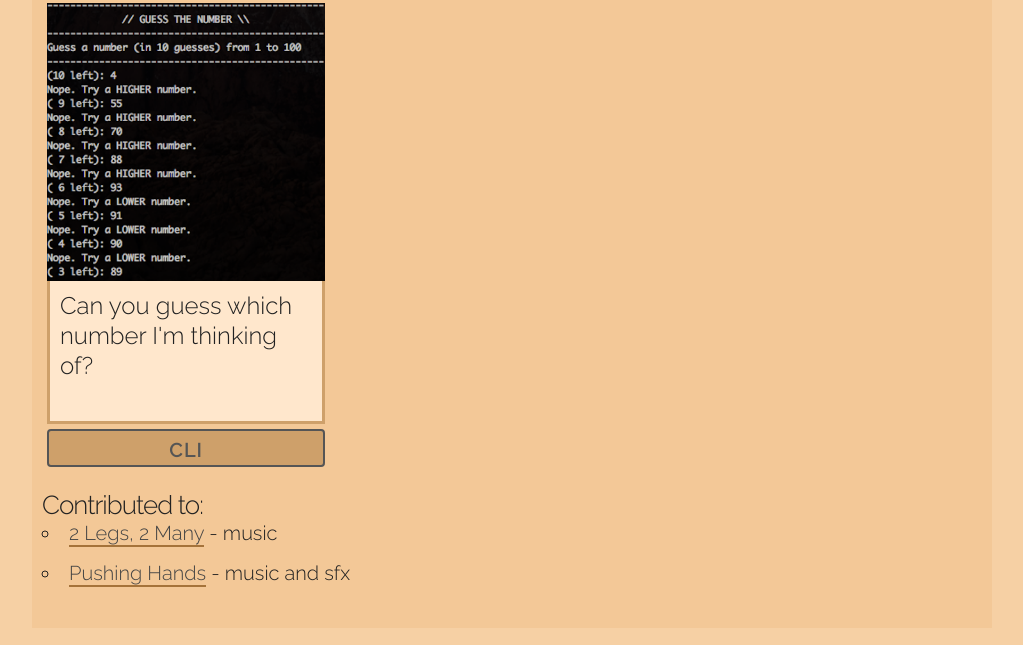
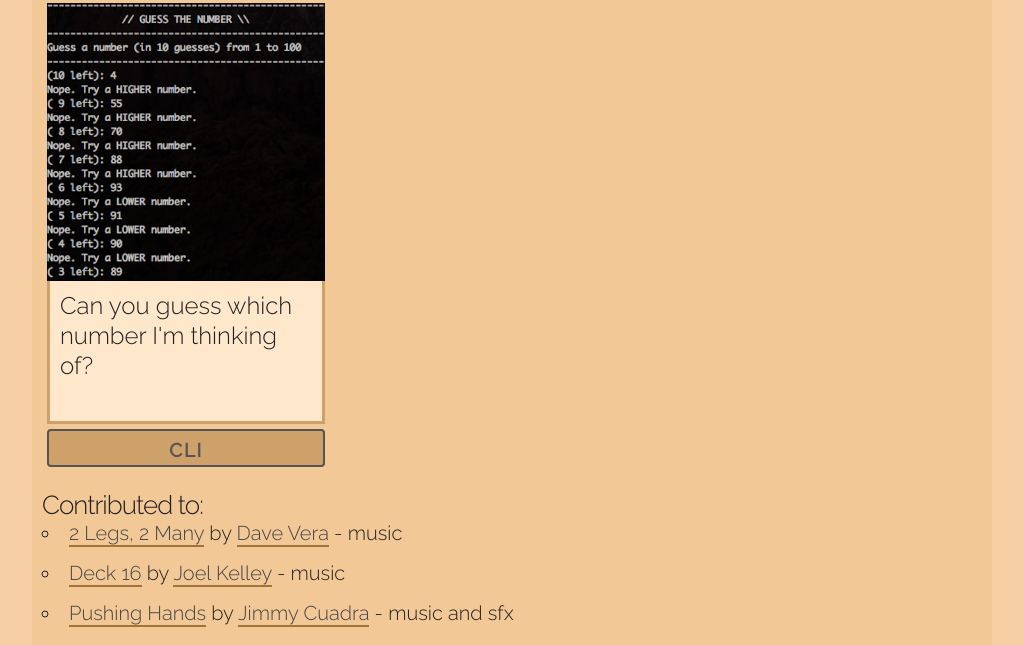
Before and after one commit to michaelchadwick/games-portfolio, a plain HTML site: page index.html in a window 1280 px wide. Shown: the part 1363-2008 px from the top of the page, without its empty margins (128-1151 px from the left). Drawn offline with Linux system fonts and the light colour scheme.

Commit message:
added some more contributed to links

```diff
--- a/index.html
+++ b/index.html
@@ -122,12 +122,12 @@
         <div class="twelve columns">
           <h3>Contributed to:</h3>
           <ul>
-            <li><a href="http://ludumdare.com/compo/ludum-dare-28/?action=preview&uid=29417">2 Legs, 2 Many</a> - music</li>
-            <li><a href="https://github.com/jimmycuadra/pushing-hands">Pushing Hands</a> - music and sfx</li>
+            <li><a href="http://ludumdare.com/compo/ludum-dare-28/?action=preview&uid=29417">2 Legs, 2 Many</a> by <a href="http://caveerastudios.com/games">Dave Vera</a> - music</li>
+            <li><a href="https://deck16.net/impulse">Deck 16</a> by <a href="https://deck16.net">Joel Kelley</a> - music
+            <li><a href="https://github.com/jimmycuadra/pushing-hands">Pushing Hands</a> by <a href="https://www.jimmycuadra.com">Jimmy Cuadra</a> - music and sfx</li>
           </ul>
         </div>
       </div>
-
     </section>
 
     <footer>
```
